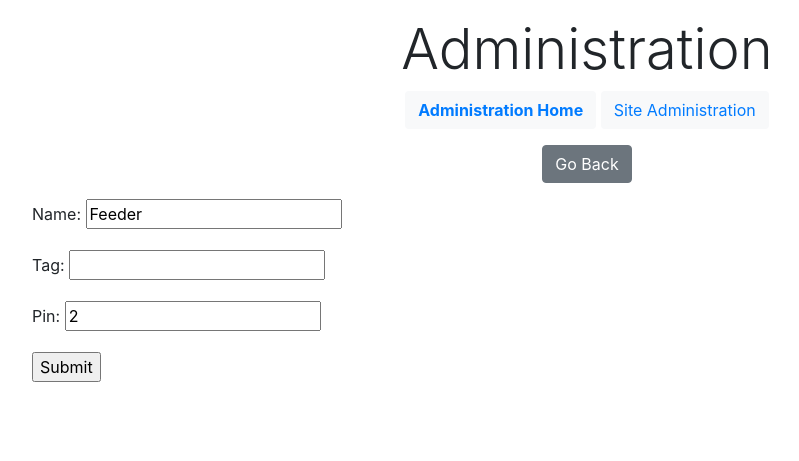
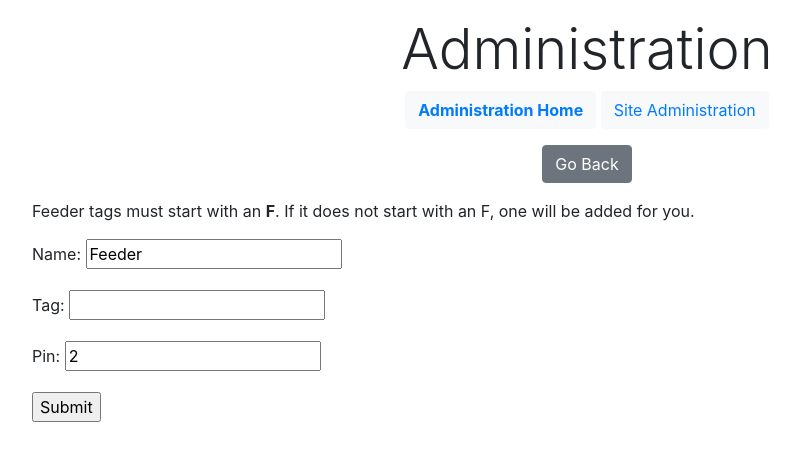
Before and after one commit to rlsanders4/Hungry-Elephants, a Django app: template website/adminops/templates/adminops/feedersetup.html in a window 1280 px wide. Shown: the part 56-517 px from the top of the page, without its empty margins (53-852 px from the left). Run offline with Django 3.2, Linux system fonts and the light colour scheme; the template is opened without the code that fills it: values that come from a table or form of the project are taken from there, others are empty; data comes from the database, SQL or seed files in the repository; both versions use the stored data as it was after the commit; some libraries are stand-ins or nearby versions.

Commit message:
update feeder setup to add F to start of tag if neeeded. update config.ini distributor to match

```diff
--- a/server_controller/pi_manager/distributor.py
+++ b/server_controller/pi_manager/distributor.py
@@ -73,7 +73,7 @@ class Distributor():
             configStr = config.DEFAULT_SITE + "\nIP = " + str(pi.ip) + "\nSITE_CODE = " + str(pi.site_code) + "\nSerialAdapterAddress = " + config.DEFAULT_SERIAL + "\n"
             configStr += "FEEDER_NUMBER = " + str(len(feeders)) + "\n"
             for feeder in feeders:
-                configStr += "F" + feeder.name + "_PIN = " + str(feeder.pin) + "\n"
+                configStr += feeder.tag + "_PIN = " + str(feeder.pin) + "\n"
 
             with open(config.DATA_DIR + str(pi.id) + config.CONFIG_NAME, "w") as file:
                 file.write(configStr)
--- a/website/adminops/templates/adminops/feedersetup.html
+++ b/website/adminops/templates/adminops/feedersetup.html
@@ -25,6 +25,7 @@
 </div>
 
 <div class="container">
+    <p>Feeder tags must start with an <b>F</b>. If it does not start with an F, one will be added for you.</p>
     <form action="{{ feedersetup_url }}" method="post">
         {% csrf_token %}
         {{ form.as_p }}
--- a/website/adminops/views.py
+++ b/website/adminops/views.py
@@ -85,7 +85,11 @@ def feedersetup(request):
             pi = Pi.objects.get(id=request.POST["pid"])
             feeder = Feeder()
             feeder.name = request.POST["name"]
-            feeder.tag = request.POST["tag"]
+            if((len(request.POST["tag"])>0) and (request.POST["tag"][0].upper()=="F")):
+                tag = "F" + request.POST["tag"][1:]
+            else:
+                tag = "F" + request.POST["tag"]
+            feeder.tag = tag
             feeder.connected_to = pi
             feeder.pin = request.POST["pin"]
             feeder.save()
```
Also changed, not shown: db/db.sqlite3.
